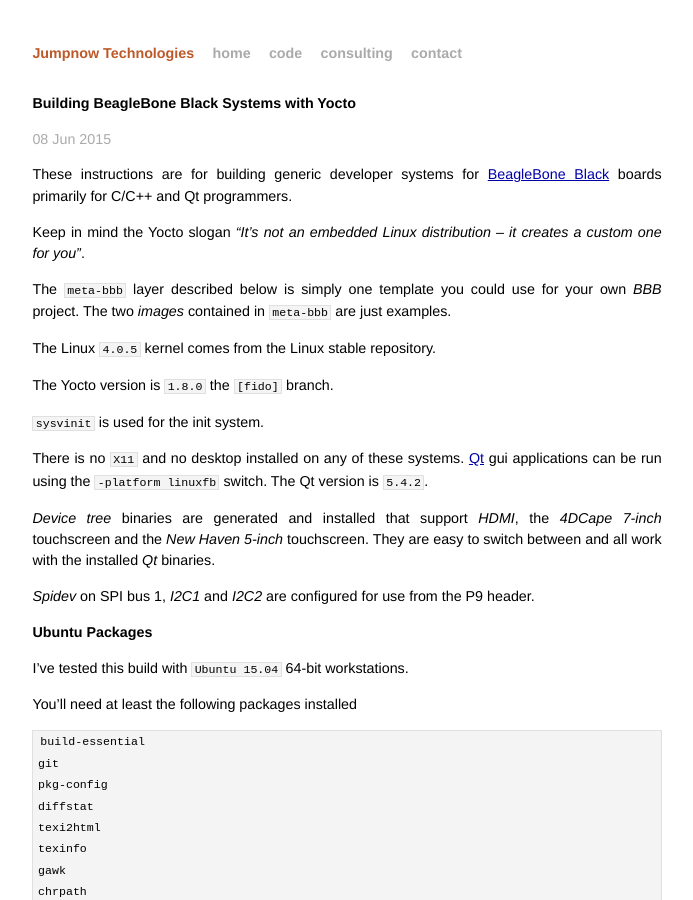
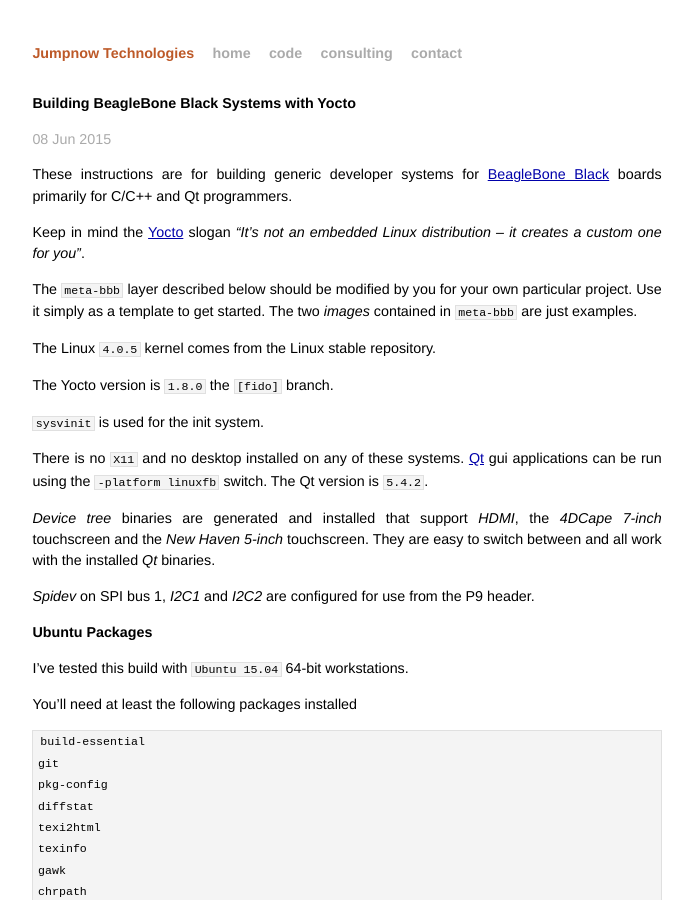
Before and after one commit to jumpnow/jumpnowtek-site, a Jekyll site: the page built from _posts/2015-06-08-BeagleBone-Systems-with-Yocto.md, in a window 1280 px wide and 900 px high. Shown: the whole window, without its empty margins (293-986 px from the left). Built offline with Jekyll 4.4.1, drawn with Linux system fonts in a browser that asks for light colours.

Commit message:
More bbb doc stuff

```diff
--- a/_posts/2015-06-08-BeagleBone-Systems-with-Yocto.md
+++ b/_posts/2015-06-08-BeagleBone-Systems-with-Yocto.md
@@ -9,9 +9,9 @@
 
 These instructions are for building generic developer systems for [BeagleBone Black][beagleboard] boards primarily for C/C++ and Qt programmers.
 
-Keep in mind the Yocto slogan *"It's not an embedded Linux distribution – it creates a custom one for you"*.
+Keep in mind the [Yocto][yocto] slogan *"It's not an embedded Linux distribution – it creates a custom one for you"*.
 
-The `meta-bbb` layer described below is simply one template you could use for your own *BBB* project. The two *images* contained in `meta-bbb` are just examples.
+The `meta-bbb` layer described below should be modified by you for your own particular project. Use it simply as a template to get started. The two *images* contained in `meta-bbb` are just examples.
 
 The Linux `4.0.5` kernel comes from the Linux stable repository.
 
```
